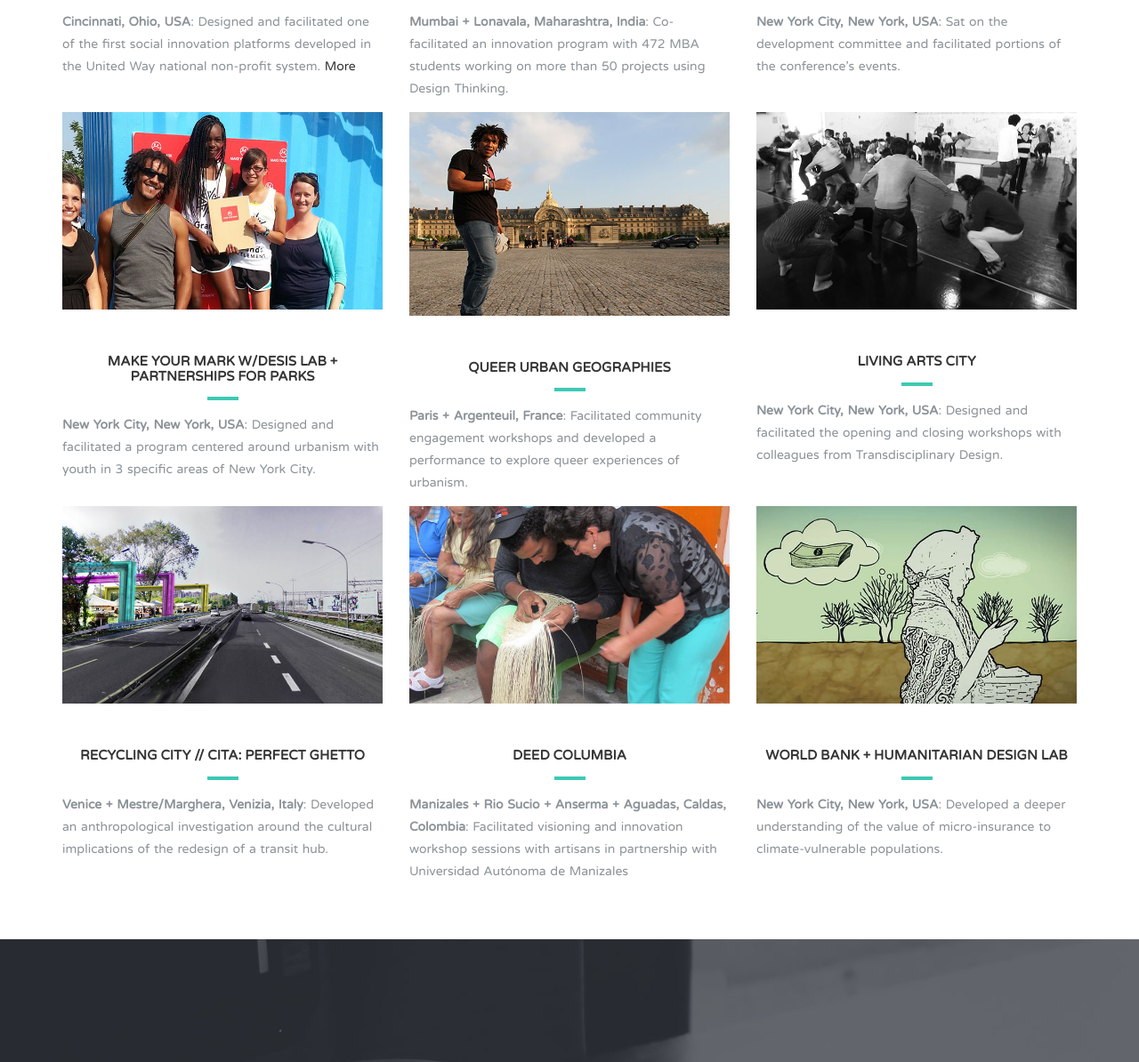
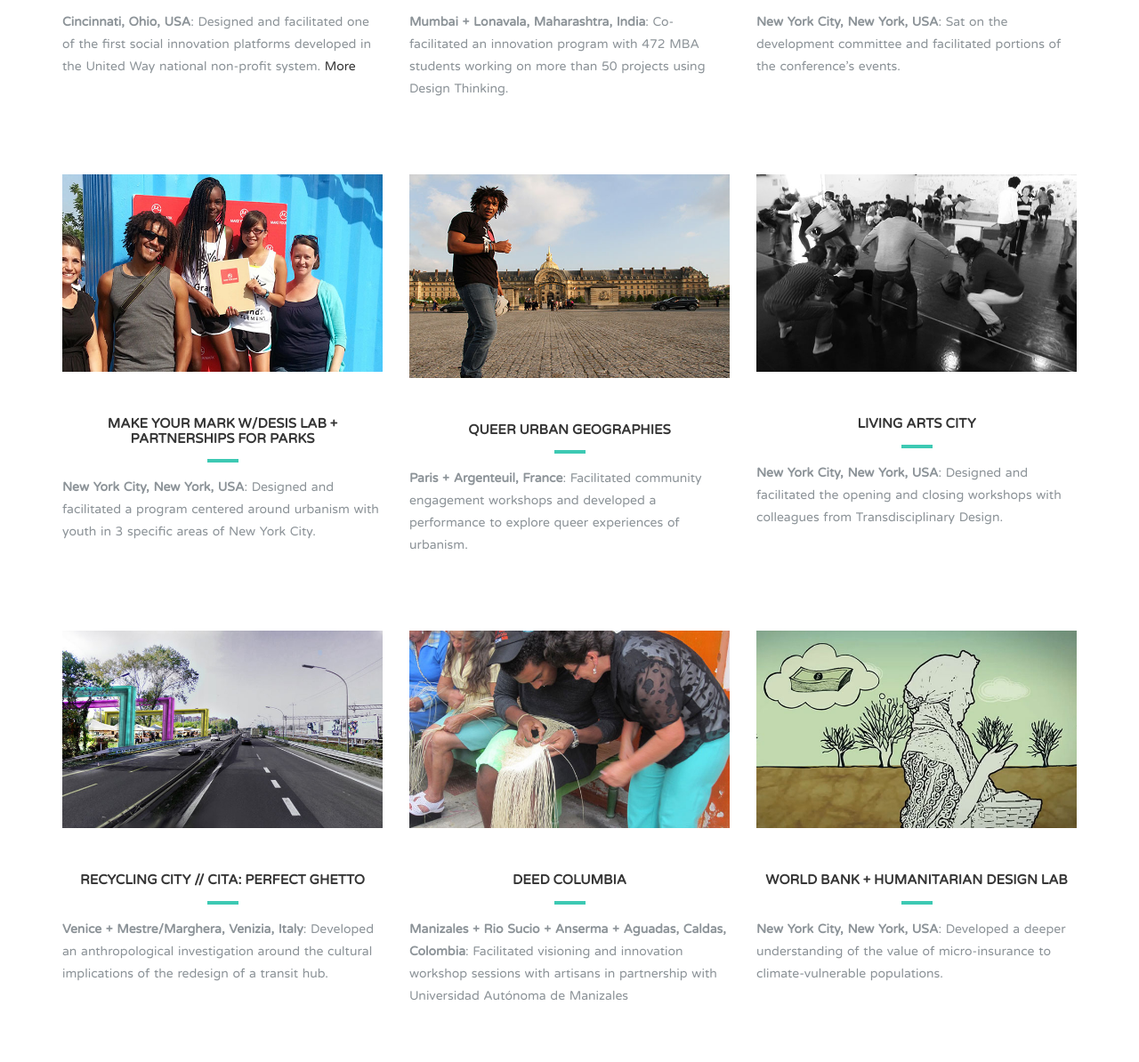
Before and after one commit to lifeinchords/rashid_portfolio, a plain HTML site: page index.html in a window 1280 px wide. Shown: the part 2144-3338 px from the top of the page at 89% size. Drawn offline with nearby package versions, Linux system fonts and the light colour scheme; a script that the page names is missing.

Commit message:
portf section

```diff
--- a/css/styles.css
+++ b/css/styles.css
@@ -265,7 +265,7 @@ section#portfolio li { clear:both; }
 section#portfolio li h2 { margin:0; }
 section#portfolio li h2::after {   margin: 15px auto; }
 
-
+section#portfolio .col-md-4 {   padding-bottom: 5em; }
 
 .effects { padding-left: 15px; }
 .effects .img { position: relative; margin-bottom: 50px; position: relative; z-index: 1; overflow: hidden; }
--- a/index.html
+++ b/index.html
@@ -209,10 +209,14 @@
                   <li class="list-unstyled">
 
 
+
+
                     <div class="col-md-4 wp4">
                       <div class="overlay-effect effects clearfix">
                         <div class="img">
-                          <a href="https://vimeo.com/126626652" target="_blank"><img src="img/projects/StudioCincinati.jpg" alt="Portfolio Item"></a>
+                          <a href="https://vimeo.com/126626652" target="_blank">
+                            <img src="img/projects/StudioCincinati.jpg" alt="Portfolio Item"></a>
+
                           <div class="overlay">
                             <a href="#" class="expand"><i class="fa fa-search"></i><br>View More</a>
                             <a class="close-overlay hidden">x</a>
@@ -224,10 +228,17 @@
                       <a href="http://www.studiocincinnati.org" target="_blank">More<a></p>
                     </div>
 
+
+
+
+
                     <div class="col-md-4 wp4 delay-05s">
                       <div class="overlay-effect effects clearfix">
                         <div class="img">
-                          <img src="img/projects/GlobalCitizenLeaders.jpg"  target="_blank" alt="Portfolio Item">
+                          <a href="http://insights.ccl.org/wp-content/uploads/2015/03/WeSchool.pdf" target="_blank">
+                            <img src="img/projects/GlobalCitizenLeaders.jpg" alt="Portfolio Item">
+                          </a>
+
                           <div class="overlay">
                             <a href="#" class="expand"><i class="fa fa-search"></i><br>View More</a>
                             <a class="close-overlay hidden">x</a>
@@ -242,10 +253,16 @@
                     </div>
 
 
+
+
                     <div class="col-md-4 wp4 delay-1s">
                       <div class="overlay-effect effects clearfix">
                         <div class="img">
+
+                        <a href="http://youthbikesummit.org" target="_blank">
                           <img src="img/projects/YouthBikeSummit.jpg" target="_blank"  alt="Portfolio Item">
+                        </a>
+
                           <div class="overlay">
                             <a href="#" class="expand"><i class="fa fa-search"></i><br>View More</a>
                             <a class="close-overlay hidden">x</a>
@@ -267,7 +284,11 @@
                     <div class="col-md-4 wp4">
                       <div class="overlay-effect effects clearfix">
                         <div class="img">
+
+                        <a href="https://vimeo.com/102231498" target="_blank">
                           <img src="img/projects/MakeYourMark.jpg" target="_blank"  alt="Portfolio Item">
+                        </a>
+
                           <div class="overlay">
                             <a href="#" class="expand"><i class="fa fa-search"></i><br>View More</a>
                             <a class="close-overlay hidden">x</a>
@@ -283,7 +304,11 @@
                     <div class="col-md-4 wp4 delay-05s">
                       <div class="overlay-effect effects clearfix">
                         <div class="img">
+
+                        <a href="https://vimeo.com/134340084" target="_blank">
                           <img src="img/projects/QueerUrbanGeographies.jpg" target="_blank"  alt="Portfolio Item">
+                        </a>
+
                           <div class="overlay">
                             <a href="#" class="expand"><i class="fa fa-search"></i><br>View More</a>
                             <a class="close-overlay hidden">x</a>
@@ -302,7 +327,12 @@
                     <div class="col-md-4 wp4 delay-1s">
                       <div class="overlay-effect effects clearfix">
                         <div class="img">
+
+                        <a href="http://sce.parsons.edu/livingartscity" target="_blank">
                           <img src="img/projects/LivingArtsCity.jpg" target="_blank"  alt="Portfolio Item">
+                        </a>
+
+
                           <div class="overlay">
                             <a href="#" class="expand"><i class="fa fa-search"></i><br>View More</a>
                             <a class="close-overlay hidden">x</a>
@@ -326,7 +356,11 @@
                     <div class="col-md-4 wp4">
                       <div class="overlay-effect effects clearfix">
                         <div class="img">
-                          <img src="img/projects/RecycleCity.jpg"  target="_blank" alt="Portfolio Item">
+
+                          <a href="http://issuu.com/extremecities/docs/recycling_city" target="_blank">
+                            <img src="img/projects/RecycleCity.jpg"  target="_blank" alt="Portfolio Item">
+                          </a>
+
                           <div class="overlay">
                             <a href="#" class="expand"><i class="fa fa-search"></i><br>View More</a>
                             <a class="close-overlay hidden">x</a>
@@ -343,7 +377,11 @@
                     <div class="col-md-4 wp4 delay-05s">
                       <div class="overlay-effect effects clearfix">
                         <div class="img">
-                          <img src="img/projects/DEEDColombia.jpg" target="_blank"  alt="Portfolio Item">
+
+                          <a href="http://deed.parsons.edu/?page_id=394" target="_blank">
+                             <img src="img/projects/DEEDColombia.jpg" target="_blank"  alt="Portfolio Item">
+                          </a>
+
                           <div class="overlay">
                             <a href="#" class="expand"><i class="fa fa-search"></i><br>View More</a>
                             <a class="close-overlay hidden">x</a>
@@ -362,7 +400,11 @@
                     <div class="col-md-4 wp4 delay-1s">
                       <div class="overlay-effect effects clearfix">
                         <div class="img">
-                          <img src="img/projects/WorldBankHDLproject.jpg"  target="_blank" alt="Portfolio Item">
+
+                          <a href="https://www.youtube.com/watch?v=GoY0MEy_05Y" target="_blank">
+                            <img src="img/projects/WorldBankHDLproject.jpg"  target="_blank" alt="Portfolio Item">
+                          </a>
+
                           <div class="overlay">
                             <a href="#" class="expand"><i class="fa fa-search"></i><br>View More</a>
                             <a class="close-overlay hidden">x</a>
```
Also changed, not shown: Rashid.Rocks Content/DEEDColombia.jpg (added), Rashid.Rocks Content/GlobalCitizenLeaders.jpg (added), Rashid.Rocks Content/IndiaTukTukBackground.jpg (added), Rashid.Rocks Content/LandingPageBackground.jpg (added), Rashid.Rocks Content/LivingArtsCity.jpg (added), Rashid.Rocks Content/MakeYourMark.jpg (added), Rashid.Rocks Content/PossibleWorkshopBackground.jpg (added), Rashid.Rocks Content/QueerUrbanGeographies.jpg (added), Rashid.Rocks Content/RecycleCity.jpg (added), Rashid.Rocks Content/StudioCincinati.jpg (added), Rashid.Rocks Content/WorldBankHDLproject.jpg (added), Rashid.Rocks Content/YouthBikeSummit.jpg (added), 1 other file.
